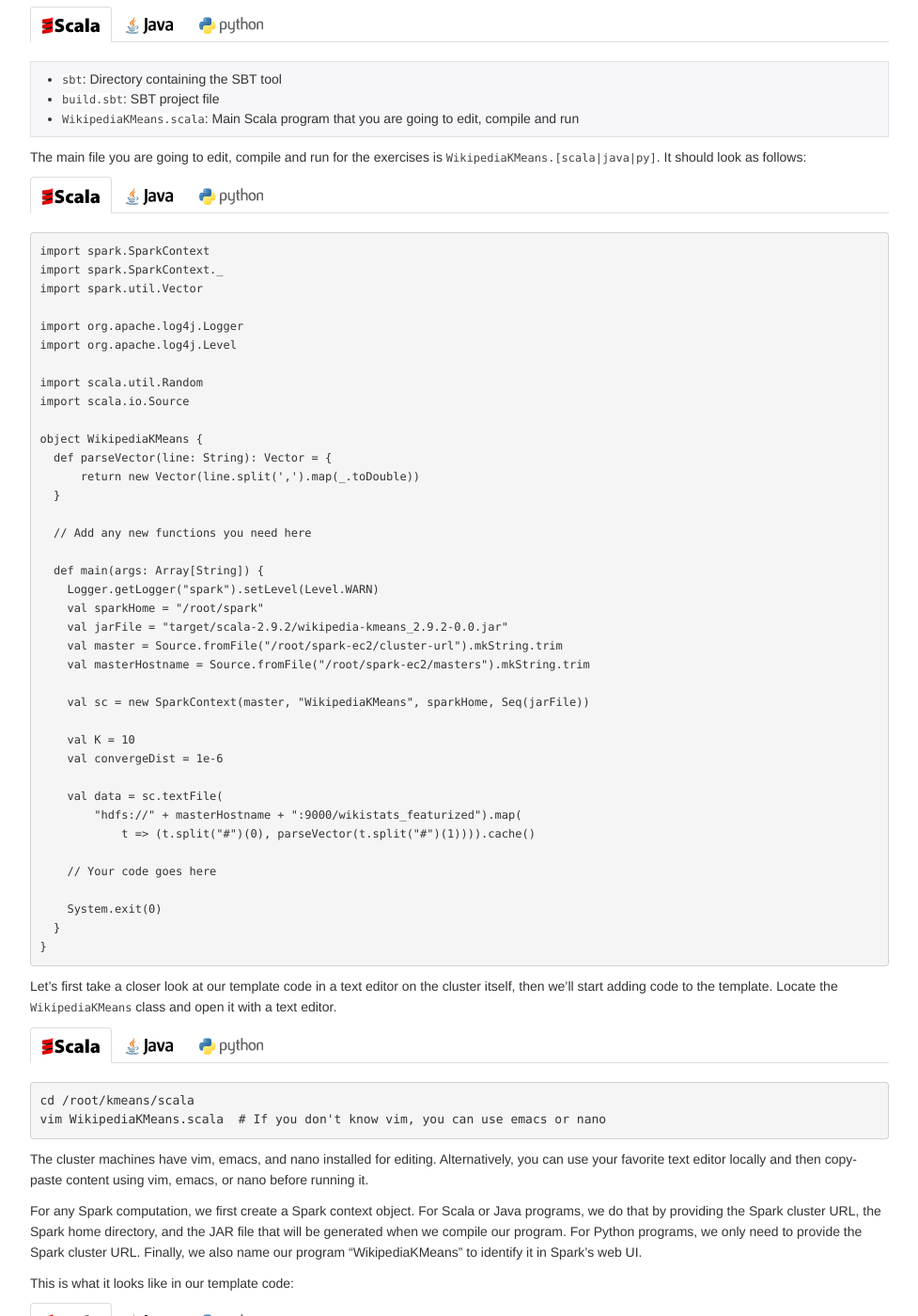
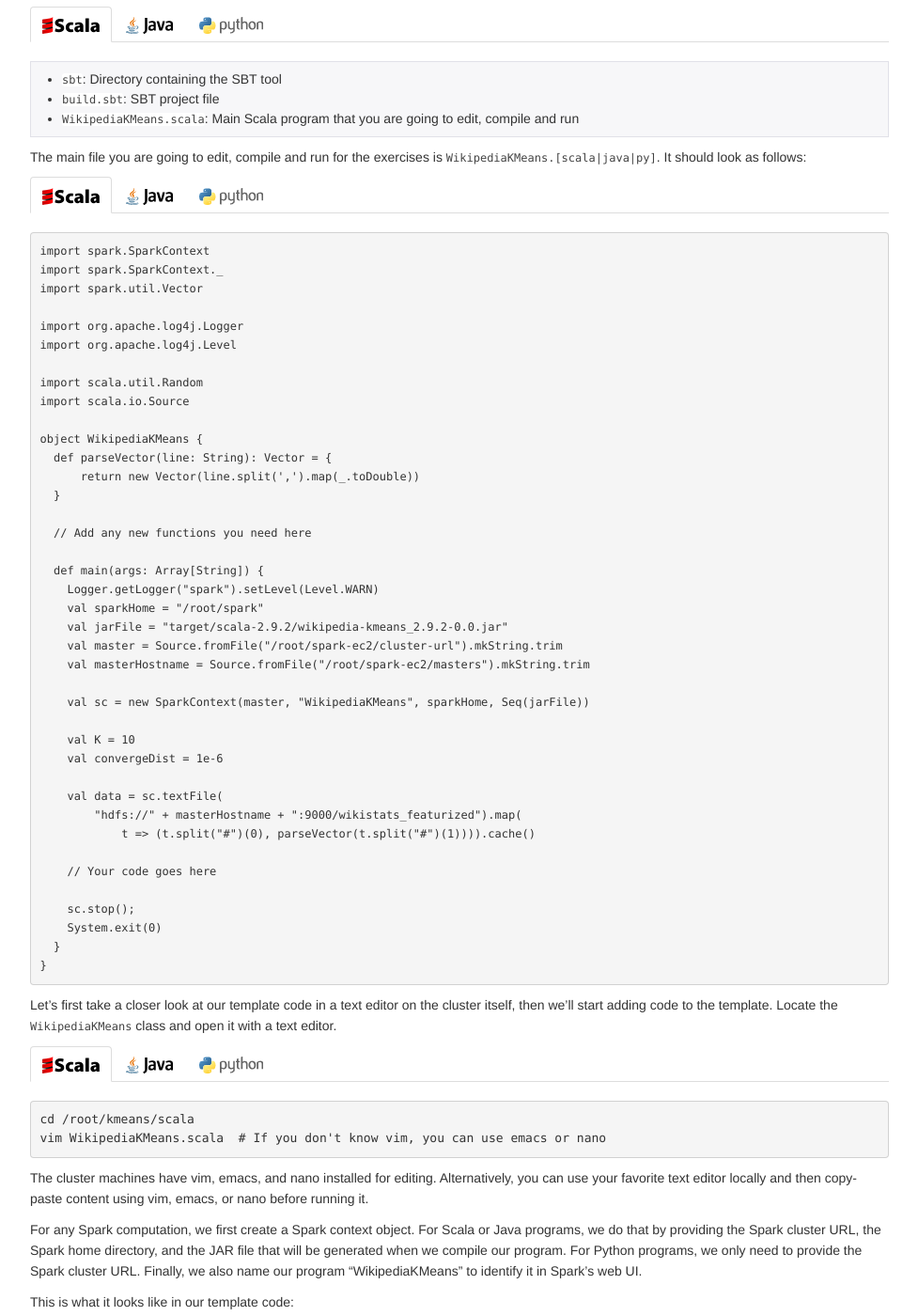
Before and after one commit to databricks/spark-training, a Jekyll site: the page built from strata_2013/index.md, in a window 1280 px wide and 1400 px high, scrolled down 17640 px. Shown: the whole window at 94% size, without its empty margins (151-1128 px from the left). Built offline with Jekyll 4.4.1, drawn with Linux system fonts in a browser that asks for light colours.

Commit message:
Adding stop() back in (otw sbt hangs)

```diff
--- a/strata_2013/index.md
+++ b/strata_2013/index.md
@@ -1250,6 +1250,7 @@ object WikipediaKMeans {
 
     // Your code goes here
 
+    sc.stop();
     System.exit(0)
   }
 }
@@ -1298,6 +1299,7 @@ public class WikipediaKMeans {
 
     // Your code goes here
 
+    sc.stop();
     System.exit(0);
   }
 }
@@ -2010,6 +2012,7 @@ We are now set to start implementing the K-means algorithm, so remove or comment
         println()
       }
 
+      sc.stop();
       System.exit(0)
     }
   }
@@ -2129,6 +2132,7 @@ We are now set to start implementing the K-means algorithm, so remove or comment
         }
         System.out.println();
       }
+      sc.stop();
       System.exit(0);
     }
   }
```
Also changed, not shown: 2 other files.
